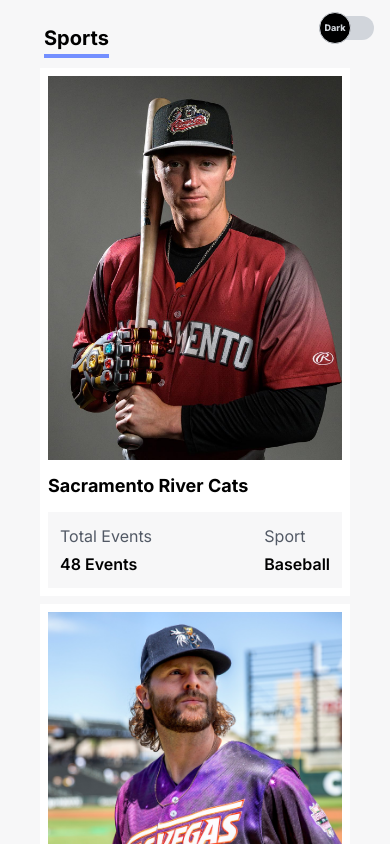
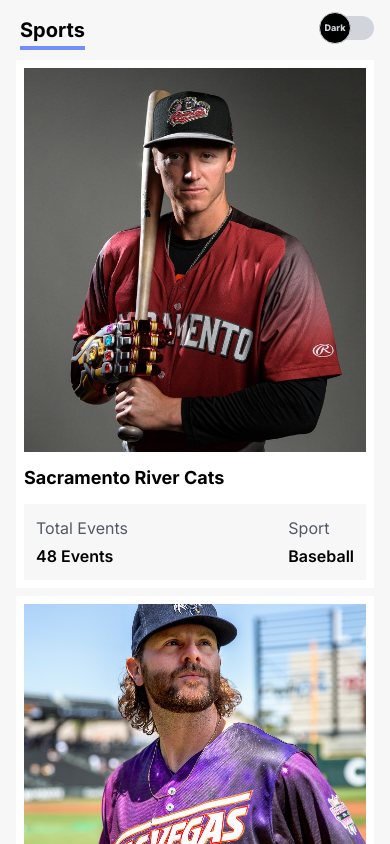
Before and after one commit to RF-Rifat/Hexleap, a Next.js app: page / in a window 390 px wide. Shown: the top 844 px of the page. Built offline with nearby package versions, Linux system fonts and the light colour scheme.

Commit message:
making hero card responsive

```diff
--- a/src/app/page.tsx
+++ b/src/app/page.tsx
@@ -3,7 +3,7 @@
 export default function Home() {
   return (
     <main className="max-w-[1444px] mx-auto">
-      <div className="px-10 py-6 xl:px-16 xl:py-10 space-y-4">
+      <div className="px-4 py-4 md:px-10 md:py-6 xl:px-16 xl:py-10 space-y-4">
         <span className="border-b-4 border-[#738FFF] font-bold text-xl dark:text-white pb-1 ml-1">
           Sports
         </span>
--- a/src/components/Hero/SportContainer.tsx
+++ b/src/components/Hero/SportContainer.tsx
@@ -36,7 +36,7 @@
 
   return (
     <>
-      <main className="grid md:grid-flow-col gap-2">
+      <main className="grid md:grid-cols-2 lg:flex gap-2">
         <div className="grid lg:grid-cols-2 xl:grid-cols-4 gap-2">
           {cartData?.map((item, idx) => (
             <SportCard key={idx} item={item} />
--- a/src/components/Hero/SportsAds.tsx
+++ b/src/components/Hero/SportsAds.tsx
@@ -4,7 +4,7 @@
 const SportsAds = () => {
   return (
     <>
-      <div className="md:max-w[24rem] lg:max-w-[20rem] xl:max-w-[17rem] mx-auto overflow-hidden shadow-md p-2 dark:bg-[#3B3E47] sm:sticky top-2 h-fit">
+      <div className="lg:max-w-[20rem] xl:max-w-[17rem] mx-auto overflow-hidden shadow-md p-2 dark:bg-[#3B3E47] sm:sticky top-10 h-fit">
         <div className="relative">
           <Image
             width={600}
--- a/src/components/Toggle-Theme/ToggleButton.tsx
+++ b/src/components/Toggle-Theme/ToggleButton.tsx
@@ -1,4 +1,4 @@
-"use client"
+"use client";
 import React, { useState, useEffect } from "react";
 
 interface ToggleButtonProps {
@@ -31,7 +31,7 @@
   `;
 
   return (
-    <div className="flex items-center absolute right-4 top-4">
+    <div className="flex items-center fixed right-4 md:right-10 lg:right-16 top-4">
       <label className="relative cursor-pointer">
         <input
           type="checkbox"
```
